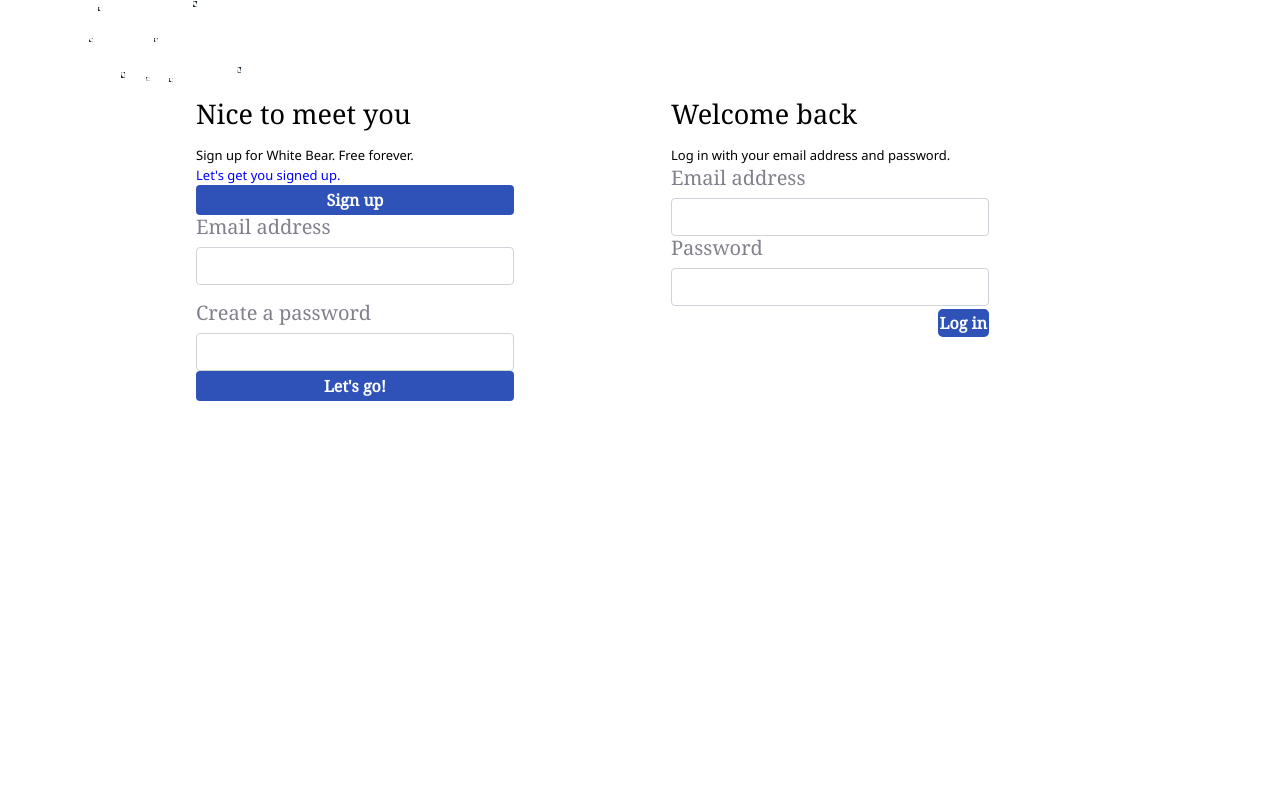
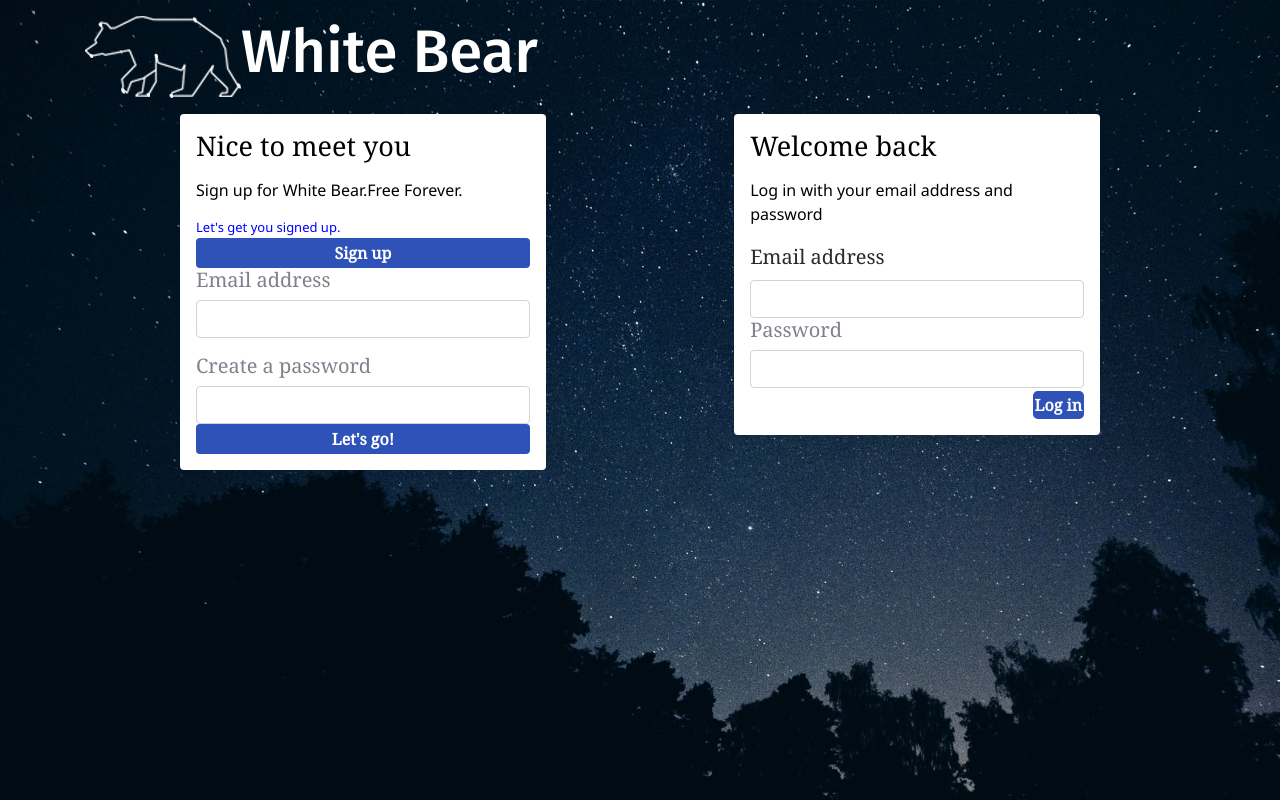
Before and after one commit to ccorr066/white-bear-mpa, a React (Create React App) app: page / in a window 1280 px wide. Built offline with nearby package versions, Linux system fonts and the light colour scheme.

Commit message:
added proper layouts

```diff
--- a/src/components/pages/Landing.js
+++ b/src/components/pages/Landing.js
@@ -1,134 +1,35 @@
 import React from "react"
 import landingLogo from "../../img/logo-landing.png"
-import { Link } from "react-router-dom"
+import SignUp from "../ui/SignUp"
+import Login from "../ui/Login"
 
 export default function Landing() {
   return (
-    <div className="container">
-      <div className="row">
-        <div className="col-12 mb-8 pt-6 ml-7">
-          <div className="d-flex justify-content-start;">
-            <img src={landingLogo} alt="white bear" />
-            <div className="mt-2 ml-8">
-              <h1 className="d-line text-white">White Bear</h1>
+    <>
+      <div className="background-image">
+        <div className="container">
+          <div className="row">
+            <div className="col-12 mt-xl-7 mt-lg-5  mt-4 branding-margin">
+              <img
+                src={landingLogo}
+                alt="White Bear logo"
+                className="float-left mr-6 logo-img-fluid"
+              />
+              <h1 className="text-brand text-white mt-2 mt-sm-0 mt-lg-2 logo-text-fluid">
+                White Bear
+              </h1>
             </div>
           </div>
-          <div className="row mt-5">
-            <div className="col-xl-4 offset-xl-1 mb-5 col-lg-5 offset-lg-1 col-md-5 offset-md-1 col-sm-6">
-              <div className="card">
-                <div className="card-body">
-                  <h2 className="card-title">Nice to meet you</h2>
-                  <p style={{ fontSize: "13px" }} className="mb-1">
-                    Sign up for White Bear. Free forever.
-                  </p>
-                  <p
-                    style={{ color: "blue", fontSize: "13px" }}
-                    className="mb-3"
-                    id="sign-up-text"
-                  >
-                    Let's get you signed up.
-                  </p>
-
-                  <button
-                    type="button"
-                    className="btn btn-success btn-block mt-3"
-                    id="sign-up"
-                  >
-                    Sign up
-                  </button>
-
-                  <div id="drop-assign">
-                    <h4 className="text-muted mt-2">Email address</h4>
-                    <input
-                      className="form-control thick-border"
-                      type="text"
-                      id="email-identity"
-                    />
-                    <p
-                      id="error-email"
-                      className="mb-4 text-danger"
-                      style={{ fontSize: "13px" }}
-                    ></p>
-                    <h4 className="text-muted">Create a password</h4>
-                    <input
-                      className="form-control thick-border mb-1"
-                      type="password"
-                      id="password-required"
-                    />
-                    <p
-                      id="invalid-characters"
-                      className="text-danger"
-                      style={{ fontSize: "13px" }}
-                    ></p>
-                    <button
-                      type="button"
-                      className="mt-5 btn btn-success btn-block"
-                      id="lets-go"
-                    >
-                      Let's go!
-                    </button>
-                  </div>
-                </div>
-              </div>
-            </div>
-            <div className="col-xl-4 offset-xl-1 col-lg-5 col-md-5 col-sm-6">
-              <div className="card">
-                <div className="card-body">
-                  <h2 className="card-title">Welcome back</h2>
-                  <p style={{ fontSize: "13px" }} className="mb-5">
-                    Log in with your email address and password.
-                  </p>
-                  <form className="needs-validation">
-                    <h4 className="text-muted">Email address</h4>
-                    <input
-                      className="form-control thick-border"
-                      type="text"
-                      id="welcome-back"
-                    />
-                    <p
-                      id="warning-welcome"
-                      className="mb-4 invalid-feedback"
-                      style={{ display: "none", fontSize: "13px" }}
-                    >
-                      Please enter your email address.
-                    </p>
-                    <h4 className="text-muted mt-2">Password</h4>
-                    <input
-                      className="form-control thick-border"
-                      type="password"
-                      id="welcome-password"
-                    />
-                    <p
-                      id="warning-welcome-password"
-                      className="mb-4 invalid-feedback"
-                      style={{ display: "none", fontSize: "13px" }}
-                    >
-                      Please enter your password.
-                    </p>
-                    <p
-                      id="warning-welcome-password-characters"
-                      className="invalid-feedback"
-                      style={{ display: "none", fontSize: "13px" }}
-                    >
-                      Your password must be at least 9 characters.
-                    </p>
-                    <div className="float-right">
-                      <Link
-                        to="/create-answer"
-                        type="submit"
-                        className="btn btn-success mt-5 btn-lg"
-                        id="log-in"
-                      >
-                        Log in
-                      </Link>
-                    </div>
-                  </form>
-                </div>
+          <div className="row mt-md-6 mt-xl-8 mt-4">
+            <div className="col-xl-10 offset-xl-1 col-lg-10 offset-lg-1 col-12">
+              <div className="row">
+                <SignUp />
+                <Login />
               </div>
             </div>
           </div>
         </div>
       </div>
-    </div>
+    </>
   )
 }
--- /dev/null
+++ b/src/components/ui/Login.js
@@ -0,0 +1,61 @@
+import React from "react"
+import { Link } from "react-router-dom"
+
+export default function Login() {
+  return (
+    <div className="col-xl-5 offset-xl-2 col-sm-6 col-12 mb-6">
+      <div className="card">
+        <div className="card-body text-dark text-sans">
+          <h2 className="card-title text-serif">Welcome back</h2>
+          <p className="mb-4">Log in with your email address and password</p>
+
+          <label className="input-text" htmlFor="email-input">
+            Email address
+          </label>
+          <input
+            className="form-control thick-border"
+            type="text"
+            id="welcome-back"
+          />
+          <p
+            id="warning-welcome"
+            className="mb-4 invalid-feedback"
+            style={{ display: "none", fontSize: "13px" }}
+          >
+            Please enter your email address.
+          </p>
+          <h4 className="text-muted mt-2">Password</h4>
+          <input
+            className="form-control thick-border"
+            type="password"
+            id="welcome-password"
+          />
+          <p
+            id="warning-welcome-password"
+            className="mb-4 invalid-feedback"
+            style={{ display: "none", fontSize: "13px" }}
+          >
+            Please enter your password.
+          </p>
+          <p
+            id="warning-welcome-password-characters"
+            className="invalid-feedback"
+            style={{ display: "none", fontSize: "13px" }}
+          >
+            Your password must be at least 9 characters.
+          </p>
+          <div className="float-right">
+            <Link
+              to="/create-answer"
+              type="submit"
+              className="btn btn-success mt-5 btn-lg"
+              id="log-in"
+            >
+              Log in
+            </Link>
+          </div>
+        </div>
+      </div>
+    </div>
+  )
+}
--- /dev/null
+++ b/src/components/ui/SignUp.js
@@ -0,0 +1,62 @@
+import React from "react"
+import { Link } from "react-router-dom"
+
+export default function SignUp() {
+  return (
+    <div className="col-xl-5 col-sm-6 col-12 mb-6">
+      <div className="card">
+        <div className="card-body text-dark text-sans">
+          <h2 className="card-title text-serif">Nice to meet you</h2>
+          <p className="card-text mb-4">Sign up for White Bear.Free Forever.</p>
+          <p
+            style={{ color: "blue", fontSize: "13px" }}
+            className="mb-3"
+            id="sign-up-text"
+          >
+            Let's get you signed up.
+          </p>
+
+          <button
+            type="button"
+            className="btn btn-success btn-block mt-3"
+            id="sign-up"
+          >
+            Sign up
+          </button>
+
+          <div id="drop-assign">
+            <h4 className="text-muted mt-2">Email address</h4>
+            <input
+              className="form-control thick-border"
+              type="text"
+              id="email-identity"
+            />
+            <p
+              id="error-email"
+              className="mb-4 text-danger"
+              style={{ fontSize: "13px" }}
+            ></p>
+            <h4 className="text-muted">Create a password</h4>
+            <input
+              className="form-control thick-border mb-1"
+              type="password"
+              id="password-required"
+            />
+            <p
+              id="invalid-characters"
+              className="text-danger"
+              style={{ fontSize: "13px" }}
+            ></p>
+            <button
+              type="button"
+              className="mt-5 btn btn-success btn-block"
+              id="lets-go"
+            >
+              Let's go!
+            </button>
+          </div>
+        </div>
+      </div>
+    </div>
+  )
+}
--- a/src/style/style.scss
+++ b/src/style/style.scss
@@ -21,11 +21,12 @@ p {
 }
 
 .background-image {
-  background-image: url("/images/background-landing.jpg");
-  background-repeat: no-repeat;
+  background-image: url("../img/background-landing.jpg");
   background-size: cover;
-  background-attachment: fixed;
   min-height: 100vh;
+}
+.logo-landing {
+  background-image: url("/images/logo-landing.png");
 }
 
 .btn-link {
```
